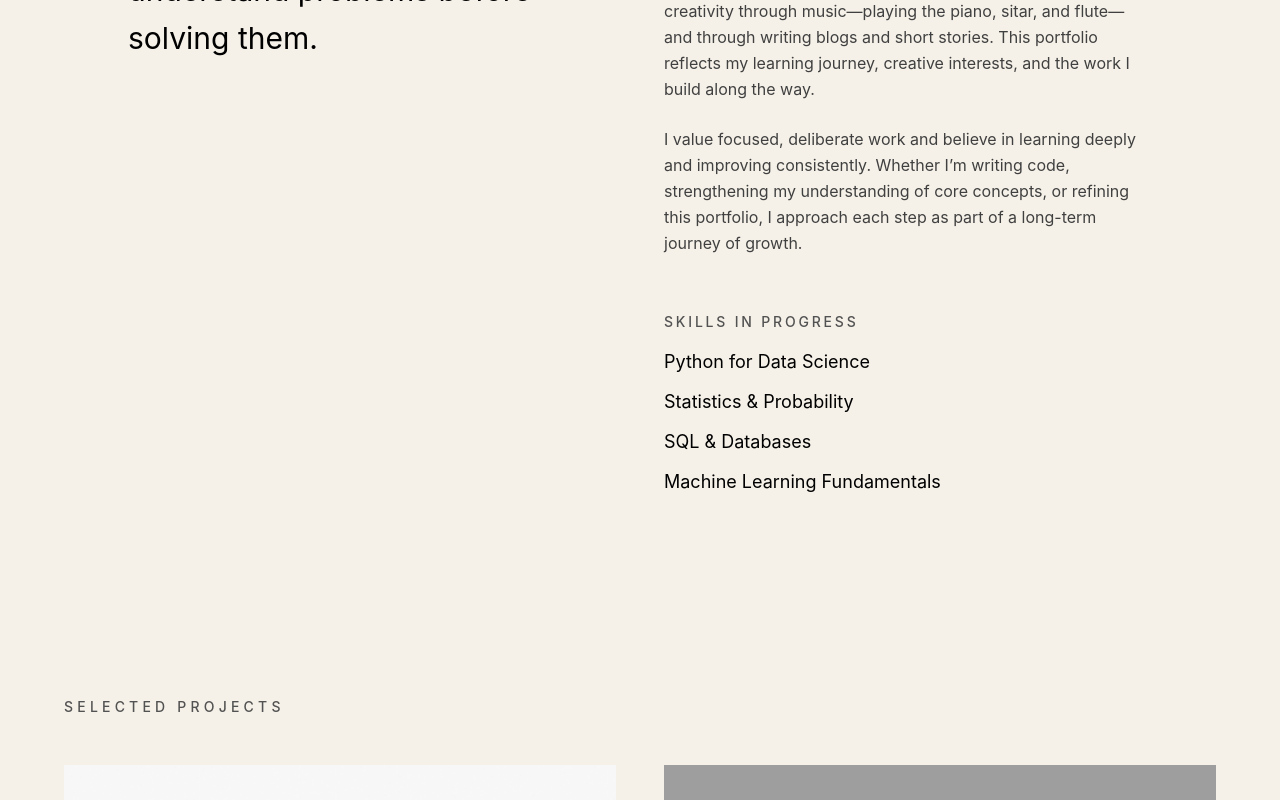
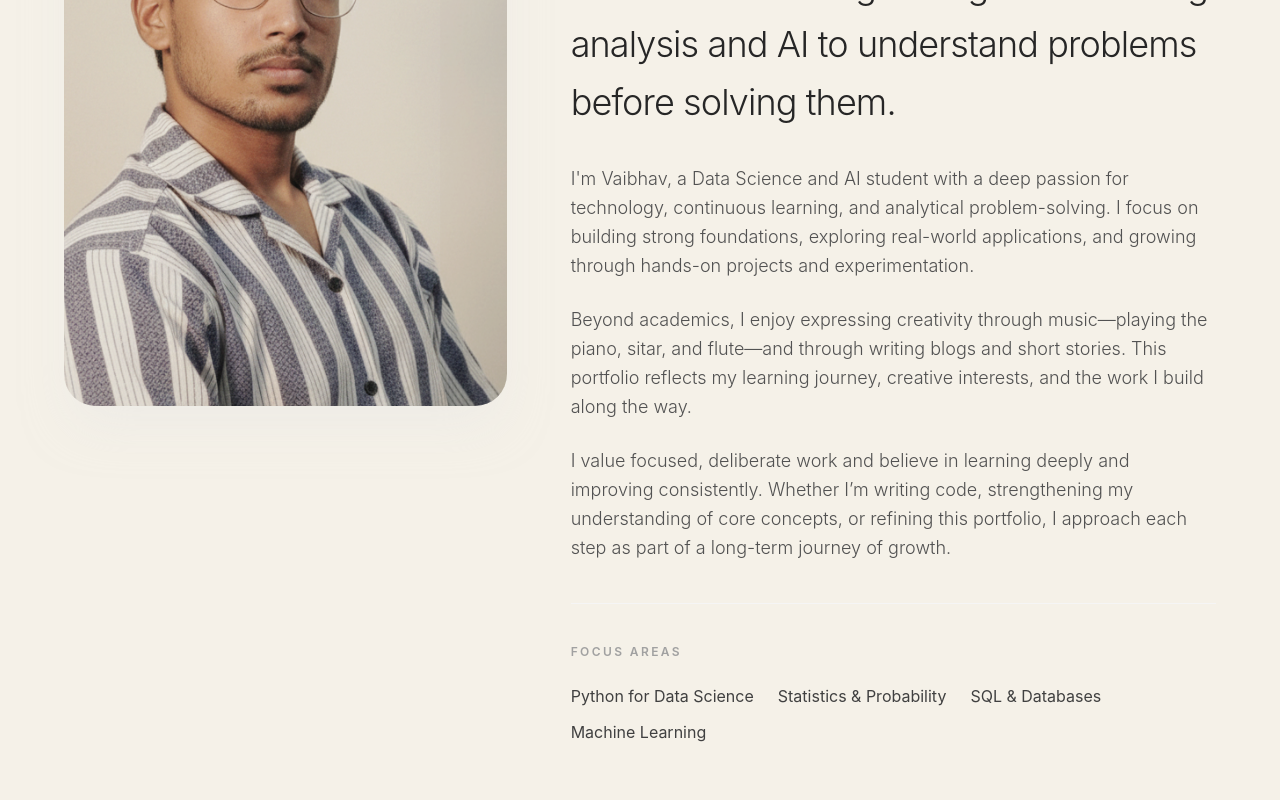
Before and after one commit to vaibhavcoreai/My-portfolio, a React (Vite) app: page / in a window 1280 px wide. Shown: the part 1080-1880 px from the top of the page. Built offline with nearby package versions, Linux system fonts and the light colour scheme; grey boxes are pictures that could not be loaded.

Commit message:
feat: updated about section with portrait and fixed navigation

```diff
--- a/src/app/components/About.tsx
+++ b/src/app/components/About.tsx
@@ -1,63 +1,101 @@
-import { motion } from 'motion/react';
+import { motion, useScroll, useTransform } from 'motion/react';
+import { useRef } from 'react';
 
 export function About() {
+  const containerRef = useRef(null);
+  const { scrollYProgress } = useScroll({
+    target: containerRef,
+    offset: ["start end", "end start"]
+  });
+
+  // Subtle parallax effect for the image
+  const y = useTransform(scrollYProgress, [0, 1], ["0%", "-8%"]);
+
   return (
-    <section id="about" className="min-h-screen flex items-center justify-center px-6 py-20">
-      <div className="max-w-5xl w-full">
+    <section id="about" className="min-h-screen flex items-center justify-center px-6 py-24 relative overflow-hidden bg-transparent">
+      <div className="max-w-6xl w-full" ref={containerRef}>
+        <div className="grid md:grid-cols-12 gap-12 md:gap-16 items-start">
+
+          {/* Portrait Image Section */}
+          <div className="md:col-span-5 relative z-10 order-first">
             <motion.div
-          initial={{ opacity: 0 }}
-          whileInView={{ opacity: 1 }}
-          viewport={{ once: true, margin: '-100px' }}
-          transition={{ duration: 0.8 }}
+              style={{ y }}
+              className="relative aspect-[3/4] w-full max-w-sm mx-auto md:max-w-none md:w-full rounded-[2rem] overflow-hidden shadow-2xl shadow-neutral-200/50"
+              initial={{ opacity: 0, scale: 0.96 }}
+              whileInView={{ opacity: 1, scale: 1 }}
+              transition={{ duration: 1.2, ease: [0.22, 1, 0.36, 1] }}
+              viewport={{ once: true, margin: "-10%" }}
             >
-          <h2 className="text-sm tracking-[0.3em] uppercase mb-12 text-neutral-600">
+              <img
+                src="/portrait.png"
+                alt="Vaibhav Portrait"
+                className="w-full h-full object-cover grayscale-[15%] contrast-[0.95] hover:grayscale-0 transition-all duration-700 ease-in-out"
+              />
+              {/* Subtle Overlays for Editorial Feel */}
+              <div className="absolute inset-0 bg-[#f5f5f1] opacity-10 mix-blend-overlay pointer-events-none" />
+              <div className="absolute inset-0 bg-neutral-900/5 mix-blend-multiply pointer-events-none" />
+              <div className="absolute inset-0 grain-texture opacity-20 mix-blend-overlay pointer-events-none" />
+            </motion.div>
+          </div>
+
+          {/* Content Section */}
+          <div className="md:col-span-7 md:pt-20">
+            <motion.div
+              initial={{ opacity: 0, y: 30 }}
+              whileInView={{ opacity: 1, y: 0 }}
+              transition={{ duration: 0.8, delay: 0.2, ease: "easeOut" }}
+              viewport={{ once: true, margin: "-10%" }}
+            >
+              {/* Floating Title - Overlaps visually on large screens due to column offset */}
+              <h2 className="text-sm tracking-[0.3em] uppercase mb-8 md:mb-10 text-neutral-500 font-medium md:-ml-8 relative z-20">
                 About
               </h2>
 
-          <div className="grid md:grid-cols-2 gap-12">
-            <div>
-              <p className="text-2xl md:text-3xl leading-relaxed mb-8 cursor-hover">
+              <div className="space-y-8">
+                <p className="text-2xl md:text-3xl lg:text-4xl leading-relaxed font-light text-neutral-800 tracking-tight">
                   I believe in learning through data—using analysis and AI to understand problems before solving them.
                 </p>
-            </div>
 
-            <div className="space-y-6">
-              <p className="text-neutral-700 leading-relaxed">
+                <div className="space-y-6 text-neutral-600 leading-relaxed text-lg max-w-2xl font-light">
+                  <p>
                     I'm Vaibhav, a Data Science and AI student with a deep passion for technology, continuous learning, and analytical problem-solving.
                     I focus on building strong foundations, exploring real-world applications, and growing through hands-on projects and experimentation.
+                  </p>
+                  <p>
                     Beyond academics, I enjoy expressing creativity through music—playing the piano, sitar, and flute—and through writing blogs and short stories.
                     This portfolio reflects my learning journey, creative interests, and the work I build along the way.
                   </p>
-
-              <p className="text-neutral-700 leading-relaxed">
+                  <p>
                     I value focused, deliberate work and believe in learning deeply and improving consistently.
                     Whether I’m writing code, strengthening my understanding of core concepts, or refining this portfolio,
                     I approach each step as part of a long-term journey of growth.
                   </p>
+                </div>
 
-              <div className="pt-8">
-                <h3 className="text-sm tracking-[0.2em] uppercase mb-4 text-neutral-600">
-                  Skills in Progress
+                <div className="pt-10 border-t border-neutral-100 mt-10">
+                  <h3 className="text-xs tracking-[0.2em] uppercase mb-6 text-neutral-400 font-semibold">
+                    Focus Areas
                   </h3>
-                <ul className="space-y-3">
-                  {['Python for Data Science', 'Statistics & Probability', 'SQL & Databases', 'Machine Learning Fundamentals'].map((service, i) => (
-                    <motion.li
-                      key={service}
-                      className="cursor-hover text-lg"
-                      initial={{ opacity: 0, x: -20 }}
-                      whileInView={{ opacity: 1, x: 0 }}
+                  <div className="flex flex-wrap gap-x-6 gap-y-3">
+                    {['Python for Data Science', 'Statistics & Probability', 'SQL & Databases', 'Machine Learning'].map((skill, i) => (
+                      <motion.span
+                        key={skill}
+                        className="text-base text-neutral-700 relative group cursor-default"
+                        initial={{ opacity: 0 }}
+                        whileInView={{ opacity: 1 }}
                         viewport={{ once: true }}
-                      transition={{ duration: 0.5, delay: i * 0.1 }}
+                        transition={{ duration: 0.4, delay: 0.5 + i * 0.1 }}
                       >
-                      {service}
-                    </motion.li>
+                        <span className="relative z-10">{skill}</span>
+                      </motion.span>
                     ))}
-                </ul>
                   </div>
                 </div>
               </div>
             </motion.div>
           </div>
+        </div>
+      </div>
     </section>
   );
 }
--- a/src/app/components/Navigation.tsx
+++ b/src/app/components/Navigation.tsx
@@ -9,8 +9,8 @@ export function Navigation() {
   const menuItems = [
     { name: 'Journey', href: '/journey' },
     { name: 'Projects', href: '/#projects' },
-    { name: 'About', href: '#about' },
-    { name: 'Contact', href: '#contact' }
+    { name: 'About', href: '/#about' },
+    { name: 'Contact', href: '/#contact' }
   ];
 
   return (
--- a/src/app/components/ScrollToTop.tsx
+++ b/src/app/components/ScrollToTop.tsx
@@ -2,16 +2,34 @@ import { useEffect } from 'react';
 import { useLocation } from 'react-router-dom';
 
 export function ScrollToTop() {
-  const { pathname } = useLocation();
+  const location = useLocation();
 
   useEffect(() => {
-    // Smooth scroll to top on route change
-    window.scrollTo({
-      top: 0,
-      left: 0,
-      behavior: 'instant' as ScrollBehavior,
-    });
-  }, [pathname]);
+    if (location.hash) {
+      const id = location.hash.replace('#', '');
+
+      const scrollToElement = () => {
+        const element = document.getElementById(id);
+        if (element) {
+          element.scrollIntoView({ behavior: 'smooth' });
+          return true;
+        }
+        return false;
+      };
+
+      // Try immediately for same-page navigation
+      if (!scrollToElement()) {
+        // Retry after page transition (approx 500ms exit + buffer)
+        setTimeout(scrollToElement, 700);
+      }
+    } else {
+      window.scrollTo({
+        top: 0,
+        left: 0,
+        behavior: 'instant' as ScrollBehavior,
+      });
+    }
+  }, [location.pathname, location.hash]);
 
   return null;
 }
```
Also changed, not shown: public/portrait.png (added). Lines whose indentation alone changed are shown as unchanged.
